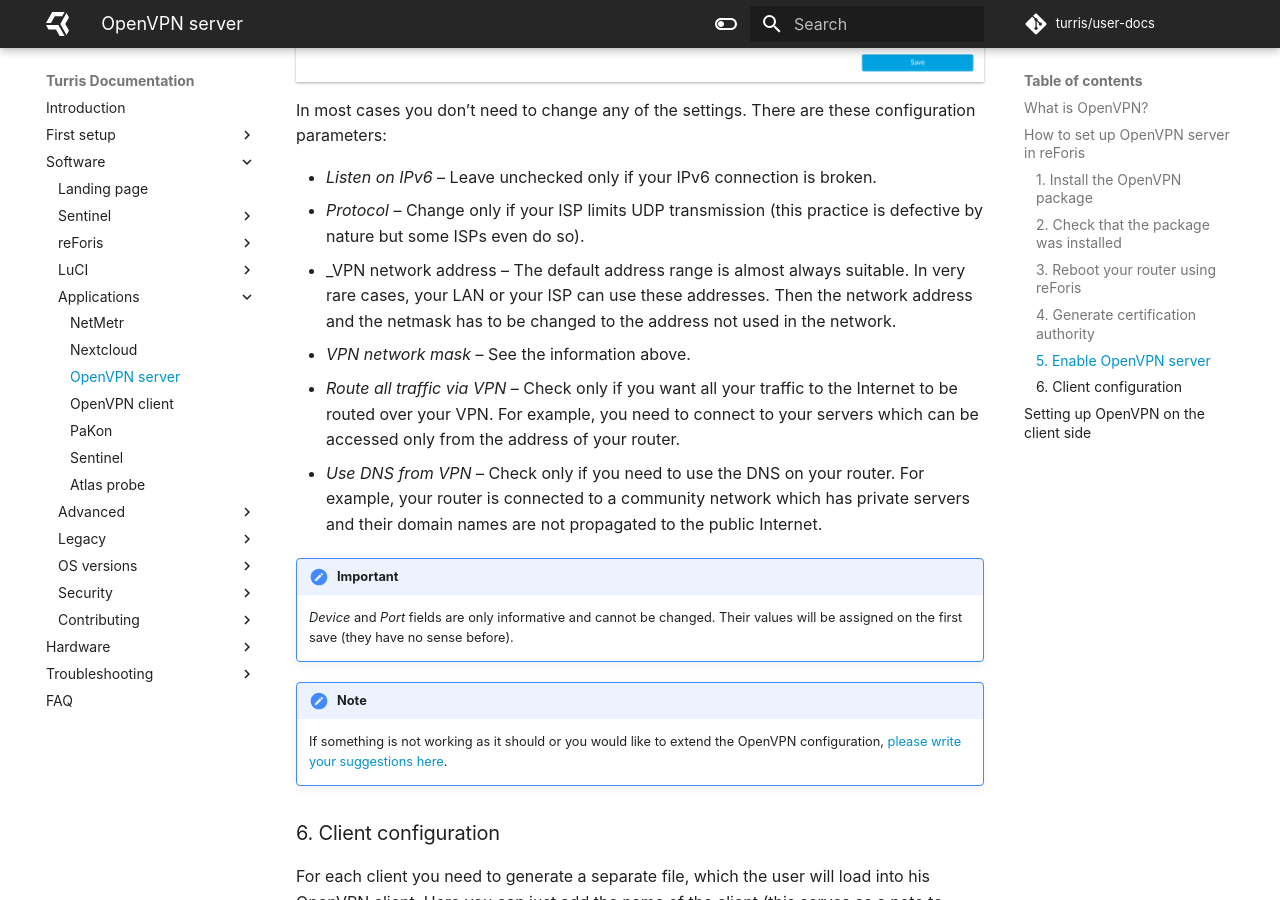
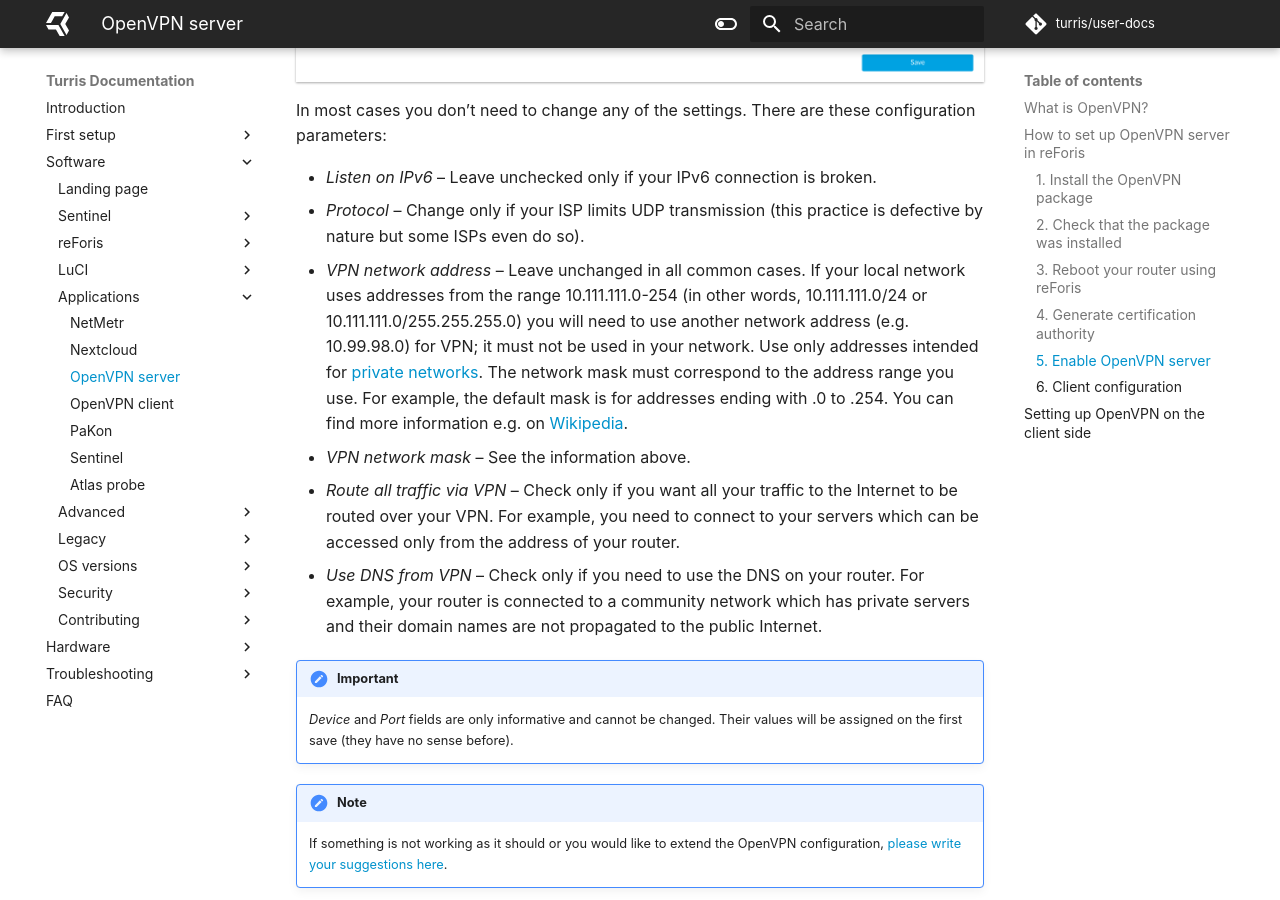
Before and after one commit to turris-cz/user-docs, an MkDocs documentation site: the page built from docs/basics/apps/openvpn-server/openvpn.md, in a window 1280 px wide and 900 px high, scrolled down 2597 px. Built offline with MkDocs 1.6.1 and Material for MkDocs 9.7.7, drawn with Linux system fonts in a browser that asks for light colours.

Commit message:
basics/apps/openvpn-server: Improve information about VPN network address

```diff
--- a/docs/basics/apps/openvpn-server/openvpn.md
+++ b/docs/basics/apps/openvpn-server/openvpn.md
@@ -91,10 +91,16 @@
 * _Listen on IPv6_ – Leave unchecked only if your IPv6 connection is broken.
 * _Protocol_ – Change only if your ISP limits UDP transmission (this practice
   is defective by nature but some ISPs even do so).
-* _VPN network address – The default address range is almost always suitable.
-  In very rare cases, your LAN or your ISP can use these addresses. Then the
-  network address and the netmask has to be changed to the address not used
-  in the network.
+* _VPN network address_ – Leave unchanged in all common cases. If your
+  local network uses addresses from the range 10.111.111.0-254 (in other
+  words, 10.111.111.0/24 or 10.111.111.0/255.255.255.0) you will need to use
+  another network address (e.g. 10.99.98.0) for VPN; it must not be used in
+  your network. Use only addresses intended for
+  [private networks](https://en.wikipedia.org/wiki/IPv4#Private_networks).
+  The network mask must correspond to the address range you use. For example,
+  the default mask is for addresses ending with .0 to .254. You can find
+  more information e.g. on
+  [Wikipedia](https://en.wikipedia.org/wiki/Classless_Inter-Domain_Routing#IPv4_CIDR_blocks=).
 * _VPN network mask_ – See the information above.
 * _Route all traffic via VPN_ – Check only if you want all your traffic to
   the Internet to be routed over your VPN. For example, you need to connect
```
